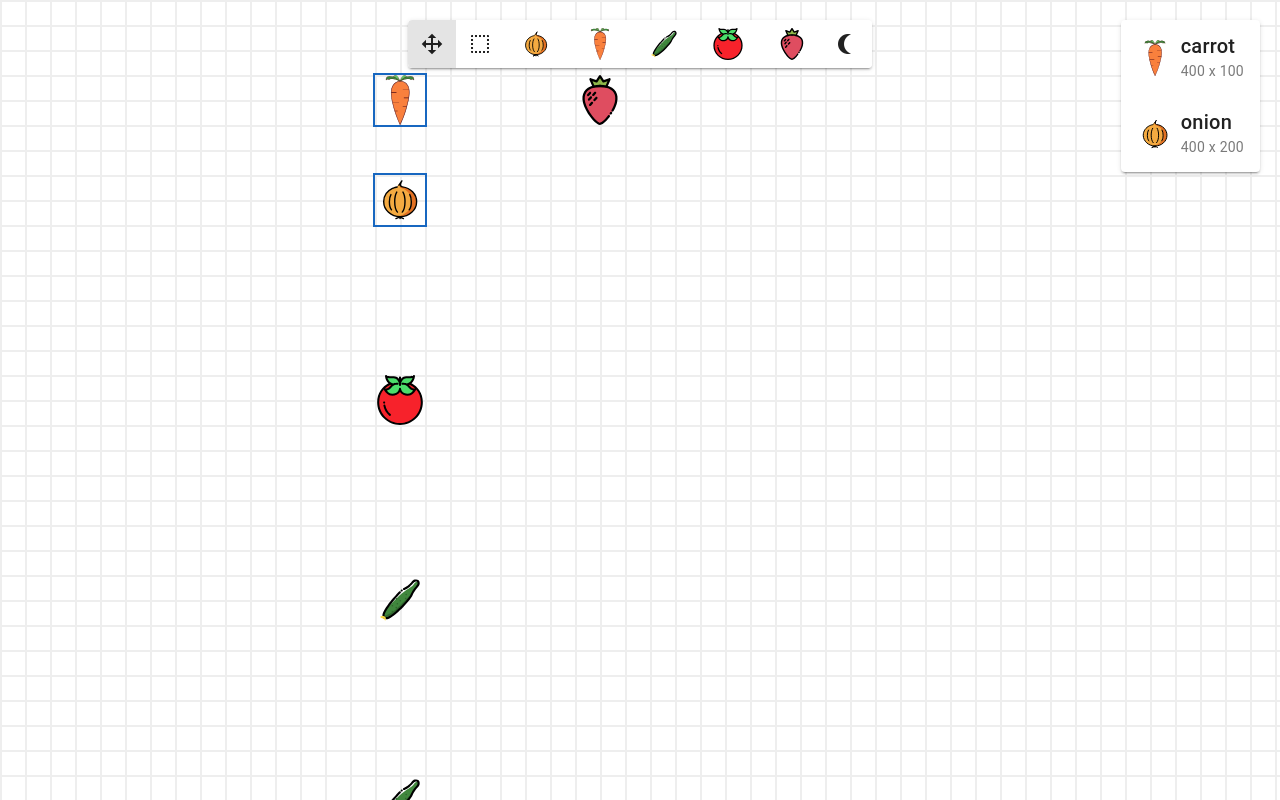
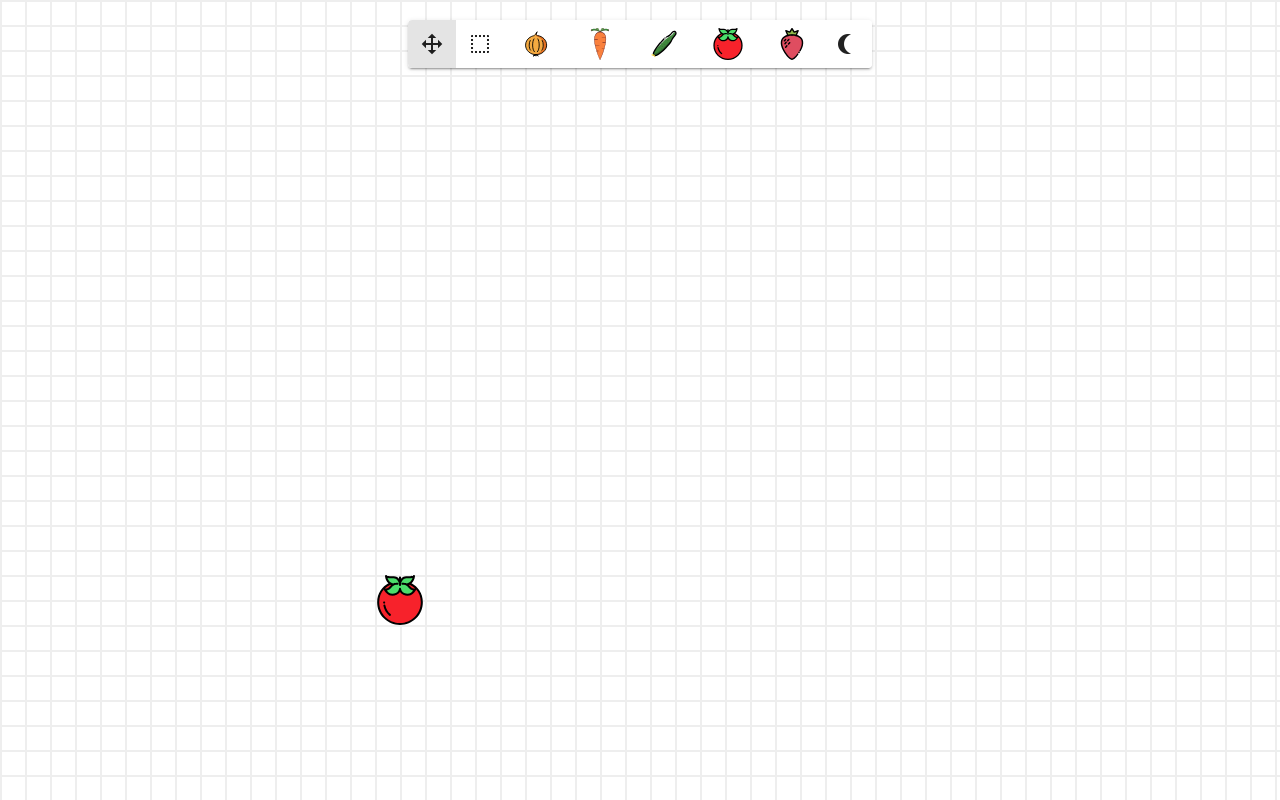
Before and after one commit to SpaceShaman/allelo, a Vue app: page / in a window 1280 px wide. Built offline with nearby package versions, Linux system fonts and the light colour scheme.

Commit message:
feat(Plants.vue): add a new plant "tomato" with position (400, 600) to the plants component refactor(plants.ts): remove hardcoded initial plants from the plants store and initialize with an empty array instead

```diff
--- a/src/components/Plants.vue
+++ b/src/components/Plants.vue
@@ -5,6 +5,8 @@ import { getPlantSvg } from "@/utils";
 const viewport = viewportStore();
 
 const plants = plantsStore();
+
+plants.addPlant("tomato", 400, 600);
 </script>
 
 <template>
--- a/src/stores/plants.ts
+++ b/src/stores/plants.ts
@@ -4,44 +4,7 @@ import { computed, ref } from 'vue';
 
 export const plantsStore = defineStore('plants', () => {
     const plantSize = ref(50)
-    const planted = ref<PlantedPlant[]>([
-        {
-            id: 0,
-            name: "carrot",
-            position: { x: 400, y: 100 },
-            selected: true,
-        },
-        {
-            id: 1,
-            name: "onion",
-            position: { x: 400, y: 200 },
-            selected: true,
-        },
-        {
-            id: 2,
-            name: "tomato",
-            position: { x: 400, y: 400 },
-            selected: false,
-        },
-        {
-            id: 3,
-            name: "cucumber",
-            position: { x: 400, y: 600 },
-            selected: false,
-        },
-        {
-            id: 4,
-            name: "cucumber",
-            position: { x: 400, y: 800 },
-            selected: false,
-        },
-        {
-            id: 5,
-            name: "strawberry",
-            position: { x: 600, y: 100 },
-            selected: false,
-        },
-    ])
+    const planted = ref<PlantedPlant[]>([])
 
     const selected = computed(() => {
         return planted.value.filter(plant => plant.selected)
```
